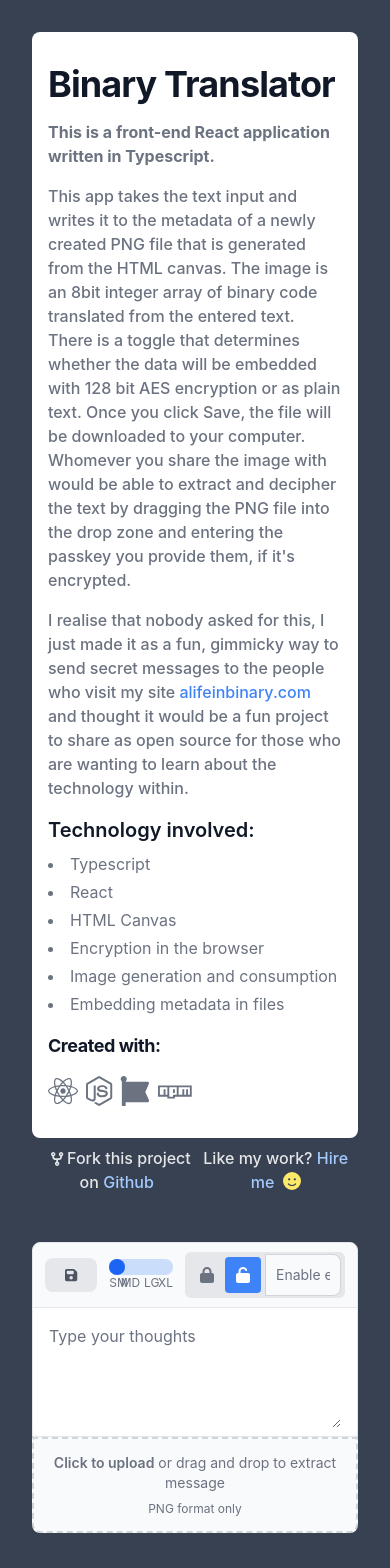
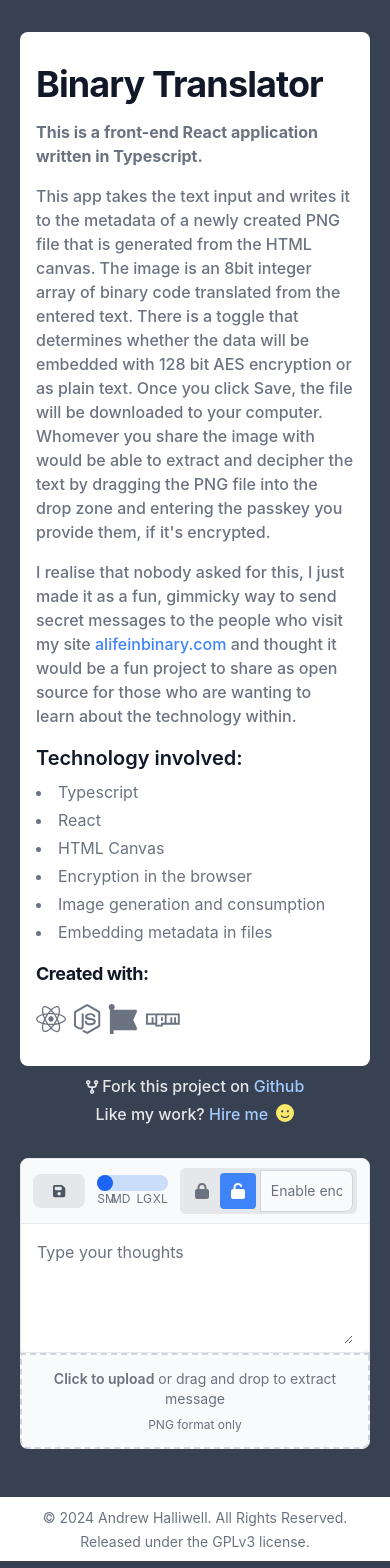
Before and after one commit to alifeinbinary/stegg, a React (Vite) app: page / in a window 390 px wide. Shown: the top 1568 px of the page. Built offline with nearby package versions, Linux system fonts and the light colour scheme.

Commit message:
design: fine tuning spacing on desktop and mobile

```diff
--- a/src/App.css
+++ b/src/App.css
@@ -1,6 +1,5 @@
 #root {
   max-width: 1280px;
   margin: 0 auto;
-  padding: 2rem;
   text-align: center;
 }
--- a/src/App.tsx
+++ b/src/App.tsx
@@ -8,8 +8,9 @@ function App() {
 
   return (
     <>
-      <section className="bg-white dark:bg-gray-900 rounded-lg text-left">
-        <div className="py-8 px-4 mx-auto max-w-screen-xl lg:py-16 lg:px-6">
+      <div className='container px-4'>
+        <section className="px-6 sm:px-2 xs:px-1 pt-8">
+          <div className="py-8 px-4 bg-white dark:bg-gray-900 rounded-lg text-left mx-auto max-w-screen-xl lg:py-16 lg:px-6">
             <div className="max-w-screen-lg text-gray-500 sm:text-lg dark:text-gray-400">
               <h1 className="mb-4 text-4xl tracking-tight font-bold text-gray-900 dark:text-white">Binary Translator</h1>
               <p className="mb-4 font-bold">This is a front-end React application written in Typescript.</p>
@@ -48,15 +49,25 @@ function App() {
             </div>
           </div>
         </section>
-      <span className='flex-row flex pt-2 justify-between'>
-        <p className='mb-4 font-medium'><FontAwesomeIcon className='ml-2 text-sm' icon={faCodeFork} /> Fork this project on <a className='text-blue-300 hover:underline' href='https://github.com/alifeinbinary/binary-translate' target='_blank'>Github</a></p>
-        <p className='font-medium mr-2'>Like my work? <a href='https://www.alifeinbinary.com/contact' target='_blank' className='text-blue-300 hover:underline'>Hire me</a> <FontAwesomeIcon icon={faFaceSmile} className="ml-1 text-lg text-yellow-200" /></p>
+        <span className='flex-row flex pt-2 px-6 justify-between'>
+          <div className='grid grid-cols-2 xs:grid-cols-1 w-full'>
+            <p className='mb-4 ml-2 xs:ml-0 xs:mb-1 font-medium col-span-1 text-left xs:text-center'><FontAwesomeIcon className='text-sm' icon={faCodeFork} /> Fork this project on <a className='text-blue-300 hover:underline' href='https://github.com/alifeinbinary/binary-translate' target='_blank'>Github</a></p>
+            <p className='font-medium mr-2 xs:mr-0 col-span-1 text-right xs:text-center'>Like my work? <a href='https://www.alifeinbinary.com/contact' target='_blank' className='text-blue-300 hover:underline'>Hire me</a> <FontAwesomeIcon icon={faFaceSmile} className="ml-1 text-lg text-yellow-200" /></p>
+          </div>
         </span>
-      <section className="">
+        <section className="px-6 sm:px-2 xs:px-1">
           <div className="py-8 md:px-4 sm:px-0 mx-auto max-w-screen-xl lg:py-8 lg:px-6">
             <Translate />
           </div>
         </section>
+      </div>
+      <footer className="bg-white dark:bg-gray-900">
+        <div className="mx-auto max-w-screen-xl p-2 md:flex md:items-center md:justify-between">
+          <span className="text-sm text-gray-500 sm:text-center dark:text-gray-400">&copy; 2024
+            <a className="hover:underline" href="https://www.linkedin.com/in/alifeinbinary/"> Andrew Halliwell</a>. All Rights Reserved. <br />Released under the GPLv3 license.
+          </span>
+        </div>
+      </footer>
     </>
   )
 }
```
Lines whose indentation alone changed are shown as unchanged.
